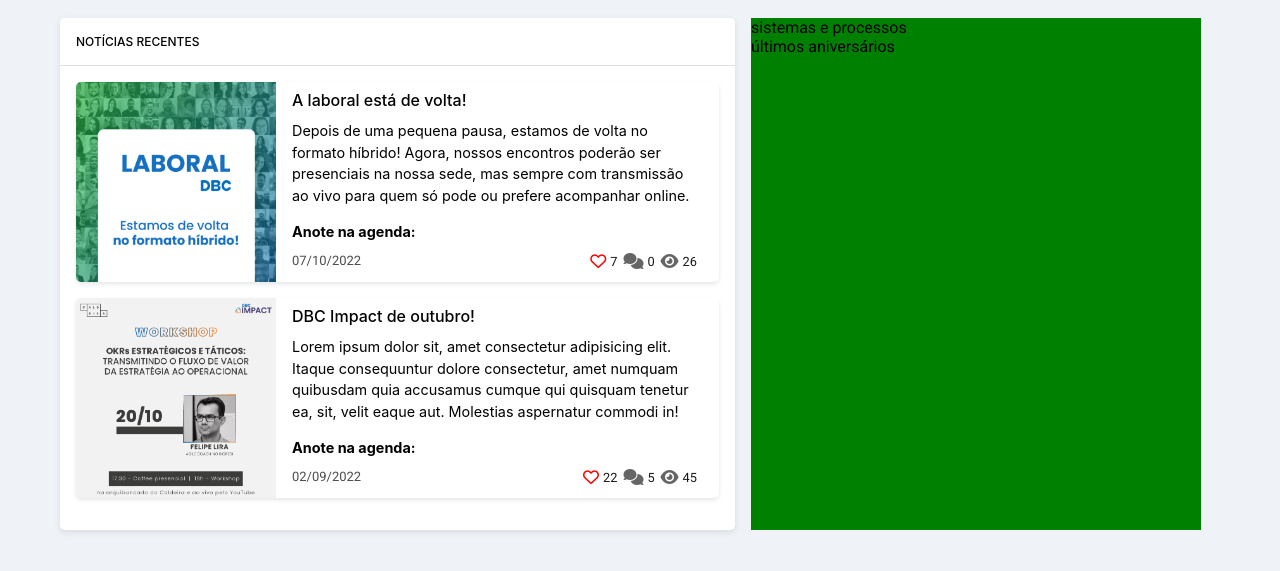
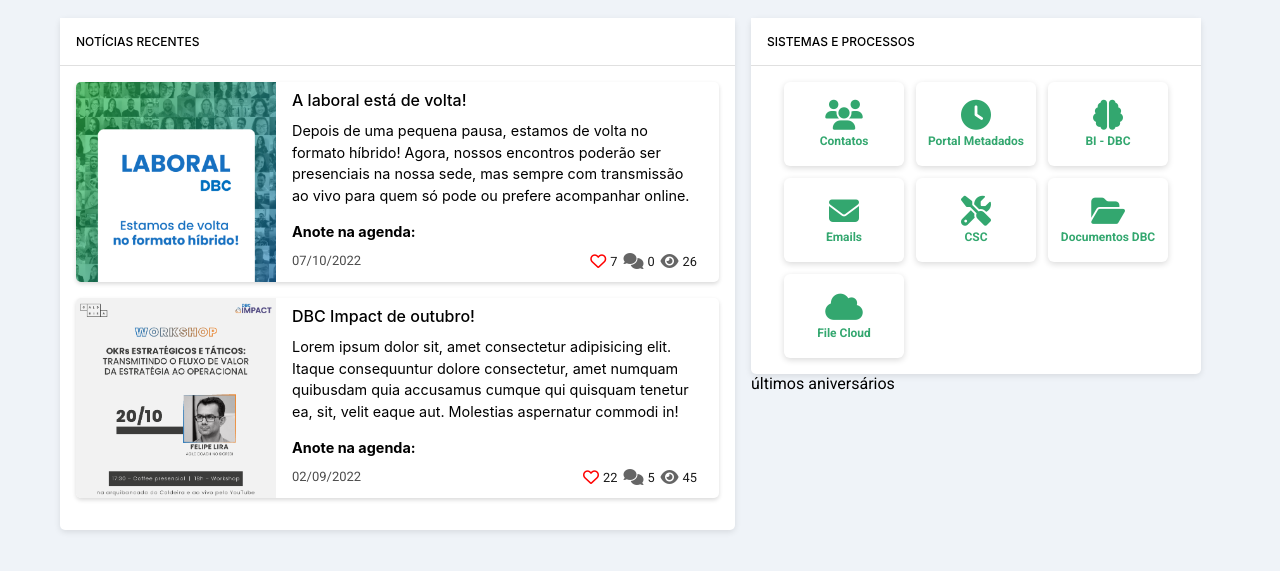
Before and after one commit to Danieljacon/vemser-homework-7, a website built with webpack: page index.html in a window 1280 px wide. Shown: the part 51-622 px from the top of the page. Built offline with nearby package versions, Linux system fonts and the light colour scheme.

Commit message:
Section "sistemas e processos" feita.

```diff
--- a/index.html
+++ b/index.html
@@ -48,7 +48,7 @@
 
     <div class="main">
         <section class="noticias">
-            <span class="noticias-recentes">
+            <span class="section-title">
                 <h2>notícias recentes</h2>
             </span>
             <div class="cards-noticias">
@@ -97,7 +97,41 @@
             </div>
         </section>
         <article class="aside">
-            <aside>sistemas e processos</aside>
+            <aside class="sistemas">
+                <span class="section-title">
+                    <h2>Sistemas e processos</h2>
+                </span>
+                <div class="button-group">
+                    <button class="button">
+                        <i class="fa-solid fa-users"></i>
+                        Contatos
+                    </button>
+                    <button class="button">
+                        <i class="fa-solid fa-clock"></i>
+                        Portal Metadados
+                    </button>
+                    <button class="button">
+                        <i class="fa-solid fa-brain"></i>
+                        BI - DBC
+                    </button>
+                    <button class="button">
+                        <i class="fa-solid fa-envelope"></i>
+                        Emails
+                    </button>
+                    <button class="button">
+                        <i class="fa-solid fa-screwdriver-wrench"></i>
+                        CSC
+                    </button>
+                    <button class="button">
+                        <i class="fa-solid fa-folder-open"></i>
+                        Documentos DBC
+                    </button>
+                    <button class="button">
+                        <i class="fa-solid fa-cloud"></i>
+                        File Cloud
+                    </button>
+                </div>
+            </aside>
             <aside>últimos aniversários</aside>
         </article>
     </div>
--- a/styles/pages/home/style.scss
+++ b/styles/pages/home/style.scss
@@ -8,8 +8,27 @@
   align-items: center;
 }
 
+@mixin container-sections {
+  box-shadow: 0px 2px 6px rgb(0 0 0 / 10%);
+  border-radius: 5px;
+  background-color: white;
+}
+
 .page-home {
   background-color: #eff3f8;
+
+  .section-title {
+    h2 {
+      font-size: 0.75rem;
+      text-transform: uppercase;
+      font-weight: 500;
+      padding: 16px;
+      border-bottom: 1px solid #e0e0e0;
+      background-color: white;
+      @include font-apple();
+    }
+  }
+
   .main {
     max-width: 1160px;
     margin: 0 auto;
@@ -21,20 +40,7 @@
     .noticias {
       width: 100%;
       max-width: 675px;
-      box-shadow: 0px 2px 6px rgb(0 0 0 / 10%);
-      border-radius: 5px;
-      background-color: white;
-
-      .noticias-recentes {
-        h2 {
-          font-size: 0.75rem;
-          text-transform: uppercase;
-          font-weight: 500;
-          padding: 16px;
-          border-bottom: 1px solid #e0e0e0;
-          @include font-apple();
-        }
-      }
+      @include container-sections();
 
       .cards-noticias {
         padding: 16px;
@@ -46,7 +52,7 @@
           overflow: hidden !important;
           display: flex;
           margin-bottom: 16px;
-          box-shadow: 0px 2px 4px rgb(0 0 0 / 10%);
+          box-shadow: 0px 2px 4px rgb(0 0 0 / 15%);
 
           .image {
             width: 200px;
@@ -98,7 +104,7 @@
                 }
 
                 i {
-                    opacity: .6;
+                  opacity: 0.6;
                 }
 
                 .heart {
@@ -113,9 +119,55 @@
     }
 
     .aside {
-      background-color: green;
       width: 100%;
       max-width: 450px;
+
+      .sistemas {
+        @include container-sections();
+
+        .button-group {
+          padding: 16px;
+          display: grid;
+          grid-template-columns: repeat(3, 120px);
+          place-content: center;
+          gap: 12px;
+
+          .button {
+            height: 84px;
+            color: #33a76f;
+            background-color: white;
+            font-size: 0.75rem;
+            font-weight: bold;
+            text-align: center;
+            display: inline-block;
+            border: none;
+            border-radius: 6px;
+            outline: none;
+            box-shadow: 0px 2px 6px rgb(0 0 0 / 15%);
+            display: flex;
+            flex-direction: column;
+            align-items: center;
+            justify-content: center;
+            transition: all 0.2s ease-in-out;
+
+            i {
+              font-size: 1.875rem;
+              margin-bottom: 4px;
+            }
+
+            &:hover {
+              background: linear-gradient(
+                to right,
+                #2ba962 0%,
+                #2e6a99 98%,
+                #2e6a99 100%
+              );
+              color: white;
+              cursor: pointer;
+            }
+          }
+        }
+      }
     }
   }
 }
```
